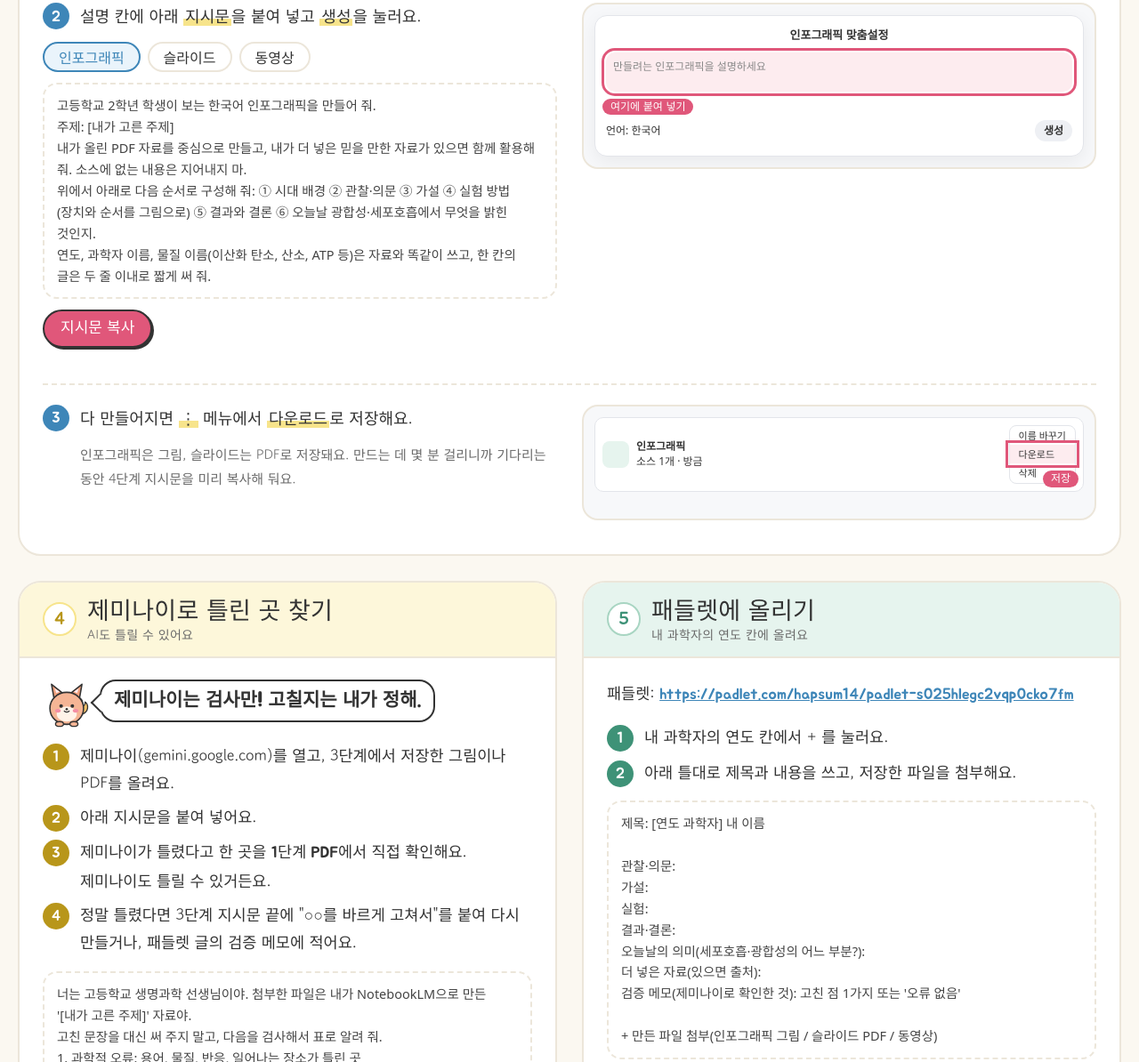
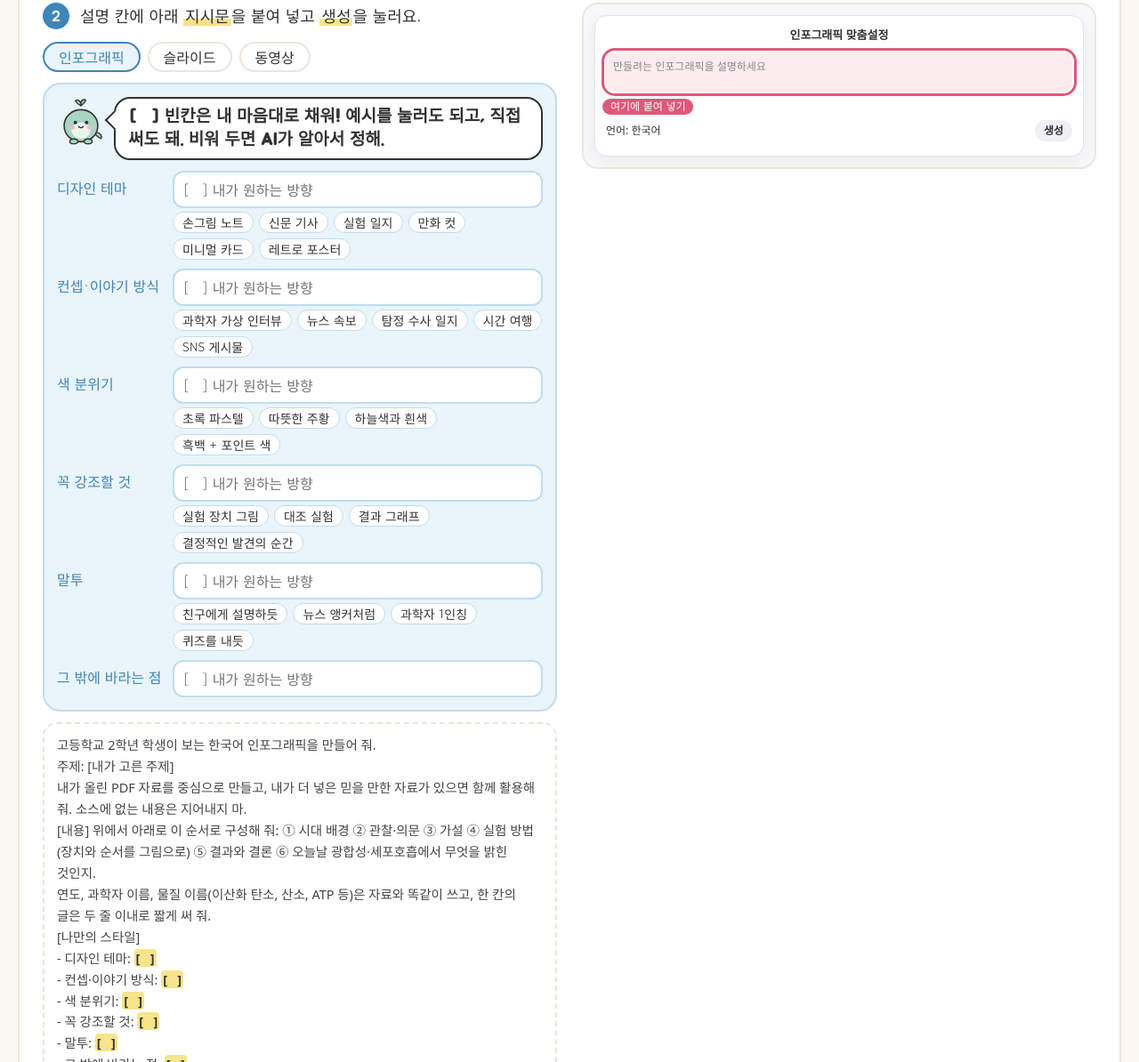
Before and after one commit to hapsum14/light-respiration-history, a plain HTML site: page index.html in a window 1280 px wide. Shown: the part 3135-4329 px from the top of the page at 89% size. Drawn offline with Linux system fonts and the light colour scheme; a web font is replaced by a local one.

Commit message:
지시문에 나만의 스타일 빈칸, 패들렛 담벼락 안내

```diff
--- a/index.html
+++ b/index.html
@@ -176,6 +176,22 @@ th,td{border:1.5px solid var(--line);padding:6px 8px;text-align:left;vertical-al
 .tabs{display:flex;gap:8px;flex-wrap:wrap}
 .tabs button{font-family:var(--head);font-size:16px;border:2px solid var(--line);background:var(--card);color:var(--ink);border-radius:999px;padding:3px 16px;cursor:pointer}
 .tabs button[aria-selected="true"]{border-color:var(--sky-d);background:var(--sky-l);color:var(--sky-d)}
+
+/* 나만의 스타일 빈칸 */
+.style-box{background:var(--sky-l);border:2px solid var(--sky);border-radius:20px;padding:14px;display:flex;flex-direction:column;gap:12px}
+.style-box .say p{font-size:19px}
+.fields{display:flex;flex-direction:column;gap:10px}
+.field{display:grid;grid-template-columns:120px minmax(0,1fr);gap:4px 10px;align-items:center}
+.field label{font-family:var(--head);font-size:16px;color:var(--sky-d)}
+.field input{font:inherit;font-size:16px;border:2px solid var(--sky);border-radius:12px;padding:5px 10px;background:var(--card);color:var(--ink);min-width:0;width:100%}
+.field input:focus{outline:3px solid var(--sky-d);outline-offset:1px}
+.field .chips{grid-column:2;display:flex;flex-wrap:wrap;gap:6px}
+.field .chips:empty{display:none}
+.chip{font-family:var(--body);font-size:14px;border:1.5px solid var(--sky);background:var(--card);color:var(--ink);border-radius:999px;padding:1px 10px;cursor:pointer}
+.chip:hover{background:var(--sky)}
+mark.blank{background:var(--yel);color:var(--ink);border-radius:4px;padding:0 2px;font-weight:700}
+mark.fillv{background:var(--mint);color:#1F5C48;border-radius:4px;padding:0 3px}
+@media (max-width:600px){.field{grid-template-columns:1fr}.field .chips{grid-column:1}}
 
 /* 자기 평가 */
 .check{display:flex;flex-direction:column;gap:8px;margin:0;padding:0;list-style:none}
@@ -377,6 +393,10 @@ th,td{border:1.5px solid var(--line);padding:6px 8px;text-align:left;vertical-al
             <button role="tab" aria-selected="false" data-k="slide" type="button">슬라이드</button>
             <button role="tab" aria-selected="false" data-k="video" type="button">동영상</button>
           </div>
+          <div class="style-box">
+            <div class="say"><svg viewBox="0 0 120 120" aria-hidden="true"><use href="#saerok"/></svg><p>[&nbsp;&nbsp;&nbsp;] 빈칸은 내 마음대로 채워! 예시를 눌러도 되고, 직접 써도 돼. 비워 두면 AI가 알아서 정해.</p></div>
+            <div id="style-fields" class="fields"></div>
+          </div>
           <div class="prompt" id="p-make"></div>
           <div class="btns"><button class="b main" type="button" data-copy="p-make">지시문 복사</button></div></li>
         <li><p class="t">다 만들어지면 <em>⋮</em> 메뉴에서 <em>다운로드</em>로 저장해요.</p>
@@ -405,12 +425,14 @@ th,td{border:1.5px solid var(--line);padding:6px 8px;text-align:left;vertical-al
   </section>
 
   <section class="panel c-mint" id="s5">
-    <header><span class="n">5</span><h2>패들렛에 올리기<small>내 과학자의 연도 칸에 올려요</small></h2></header>
+    <header><span class="n">5</span><h2>패들렛에 올리기<small>우리 반 자료가 한 판에 모여요</small></h2></header>
     <div class="in">
       <p>패들렛: <span id="pd-link" style="font-family:var(--head)"></span></p>
       <ol class="list">
-        <li>내 과학자의 <strong>연도 칸</strong>에서 + 를 눌러요.</li>
-        <li>아래 틀대로 제목과 내용을 쓰고, 저장한 파일을 첨부해요.</li>
+        <li>패들렛 오른쪽 아래 <strong>+ 게시</strong>를 눌러요.</li>
+        <li>제목은 <strong id="pd-title">🌱 1779 잉엔하우스 내 이름</strong>처럼 써요. 🌱 광합성 · 🔥 세포호흡 · 🔬 비교</li>
+        <li>아래 틀대로 내용을 쓰고, 저장한 파일을 첨부해요.</li>
+        <li>글쓰기 창 아래 색(●)을 골라요. 광합성 <strong>그린</strong> · 세포호흡 <strong>레드</strong> · 비교 <strong>블루</strong></li>
       </ol>
       <div class="prompt" id="p-post"></div>
       <div class="btns"><button class="b main" type="button" data-copy="p-post">글 틀 복사</button></div>
@@ -487,24 +509,59 @@ $("b-read").onclick = ()=>{ const d=$("ch-doc"); d.hidden=!d.hidden; $("b-read")
 
 function who(){ return cur ? (cur.kind==="both" ? "광합성과 세포호흡의 전자전달계 비교" : `${cur.name}(${cur.ylab})의 연구`) : "[내가 고른 주제]"; }
 function tag(){ return cur ? (cur.kind==="both" ? "[비교] 전자전달계" : `[${cur.ylab} ${cur.name}]`) : "[연도 과학자]"; }
+/* 나만의 스타일 빈칸: 갈래마다 묻는 항목과 예시 */
+const FIELDS = {
+  theme:  {label:"디자인 테마", ex:["손그림 노트","신문 기사","실험 일지","만화 컷","미니멀 카드","레트로 포스터"]},
+  concept:{label:"컨셉·이야기 방식", ex:["과학자 가상 인터뷰","뉴스 속보","탐정 수사 일지","시간 여행","SNS 게시물"]},
+  color:  {label:"색 분위기", ex:["초록 파스텔","따뜻한 주황","하늘색과 흰색","흑백 + 포인트 색"]},
+  focus:  {label:"꼭 강조할 것", ex:["실험 장치 그림","대조 실험","결과 그래프","결정적인 발견의 순간"]},
+  tone:   {label:"말투", ex:["친구에게 설명하듯","뉴스 앵커처럼","과학자 1인칭","퀴즈를 내듯"]},
+  pages:  {label:"슬라이드 장 수", ex:["5장","6장","8장"]},
+  len:    {label:"동영상 길이", ex:["1분","2분","3분"]},
+  extra:  {label:"그 밖에 바라는 점", ex:[]}
+};
+const KEYS = {info:["theme","concept","color","focus","tone","extra"], slide:["pages","theme","concept","color","focus","tone","extra"], video:["len","concept","tone","focus","extra"]};
+const BL = "[   ]";
+let sv = {}; try{ sv = JSON.parse(localStorage.getItem("lp-style")||"{}"); }catch(e){}
+function saveSv(){ try{ localStorage.setItem("lp-style", JSON.stringify(sv)); }catch(e){} }
+function drawFields(){
+  const box = $("style-fields"); box.innerHTML = "";
+  KEYS[kind].forEach(k=>{
+    const f = FIELDS[k], row = document.createElement("div"); row.className = "field";
+    row.innerHTML = `<label for="sf-${k}">${f.label}</label><input id="sf-${k}" type="text" placeholder="[   ] 내가 원하는 방향" autocomplete="off"><div class="chips"></div>`;
+    const inp = row.querySelector("input"); inp.value = sv[k]||"";
+    inp.addEventListener("input", ()=>{ sv[k] = inp.value.trim(); saveSv(); fill(); });
+    const ch = row.querySelector(".chips");
+    f.ex.forEach(x=>{ const b=document.createElement("button"); b.type="button"; b.className="chip"; b.textContent=x;
+      b.onclick=()=>{ inp.value = inp.value===x ? "" : x; sv[k]=inp.value; saveSv(); fill(); }; ch.appendChild(b); });
+    box.appendChild(row);
+  });
+}
+function esc(s){ return s.replace(/[&<>]/g, c=>({"&":"&amp;","<":"&lt;",">":"&gt;"}[c])); }
 function fill(){
   const w = who();
   const src = "내가 올린 PDF 자료를 중심으로 만들고, 내가 더 넣은 믿을 만한 자료가 있으면 함께 활용해 줘. 소스에 없는 내용은 지어내지 마.";
   const frame = cur && cur.kind==="both"
     ? "① 두 세포소기관의 위치와 하는 일 ② 공통점(전자 운반체, H⁺ 농도 차이, ATP 합성효소) ③ 차이점 표(ATP 합성 장소, 전자공여체, 최종 전자수용체, H⁺가 쌓이는 곳) ④ 이 원리를 밝힌 실험 한 가지 ⑤ 두 과정이 이어지는 순환"
     : "① 시대 배경 ② 관찰·의문 ③ 가설 ④ 실험 방법(장치와 순서를 그림으로) ⑤ 결과와 결론 ⑥ 오늘날 광합성·세포호흡에서 무엇을 밝힌 것인지";
-  $("p-make").textContent = {
-    info: `고등학교 2학년 학생이 보는 한국어 인포그래픽을 만들어 줘.\n주제: ${w}\n${src}\n위에서 아래로 다음 순서로 구성해 줘: ${frame}.\n연도, 과학자 이름, 물질 이름(이산화 탄소, 산소, ATP 등)은 자료와 똑같이 쓰고, 한 칸의 글은 두 줄 이내로 짧게 써 줘.`,
-    slide:`고등학교 2학년 학생이 발표할 한국어 슬라이드 6장을 만들어 줘.\n주제: ${w}\n${src}\n장마다 다음을 하나씩 담아 줘: ${frame}.\n장마다 큰 그림이나 도식 하나와 짧은 문장 3줄 이내로 구성하고, 마지막 장에 참고 문헌을 넣어 줘.`,
-    video:`고등학교 2학년 학생이 보는 2~3분 길이의 한국어 설명 동영상을 만들어 줘.\n주제: ${w}\n${src}\n다음 순서로 이야기해 줘: ${frame}.\n어려운 용어는 처음 나올 때 쉬운 말로 풀어 줘.`
+  const V = k => `{{${k}}}`;
+  const style = KEYS[kind].filter(k=>!["pages","len"].includes(k)).map(k=>`- ${FIELDS[k].label}: ${V(k)}`).join("\n");
+  const tail = `\n[나만의 스타일]\n${style}\n빈칸([   ])으로 남은 항목은 주제에 어울리게 정해 줘. 스타일을 바꿔도 과학 내용은 자료와 똑같이 정확하게 써 줘.`;
+  const raw = {
+    info: `고등학교 2학년 학생이 보는 한국어 인포그래픽을 만들어 줘.\n주제: ${w}\n${src}\n[내용] 위에서 아래로 이 순서로 구성해 줘: ${frame}.\n연도, 과학자 이름, 물질 이름(이산화 탄소, 산소, ATP 등)은 자료와 똑같이 쓰고, 한 칸의 글은 두 줄 이내로 짧게 써 줘.${tail}`,
+    slide:`고등학교 2학년 학생이 발표할 한국어 슬라이드를 ${V("pages")} 만들어 줘.\n주제: ${w}\n${src}\n[내용] 다음을 차례로 담아 줘: ${frame}.\n장마다 큰 그림이나 도식 하나와 짧은 문장 3줄 이내로 구성하고, 마지막 장에 참고 문헌을 넣어 줘.${tail}`,
+    video:`고등학교 2학년 학생이 보는 ${V("len")} 길이의 한국어 설명 동영상을 만들어 줘.\n주제: ${w}\n${src}\n[내용] 다음 순서로 이야기해 줘: ${frame}.\n어려운 용어는 처음 나올 때 쉬운 말로 풀어 줘.${tail}`
   }[kind];
+  $("p-make").innerHTML = esc(raw).replace(/\{\{(\w+)\}\}/g, (_,k)=> sv[k] ? `<mark class="fillv">${esc(sv[k])}</mark>` : `<mark class="blank">${BL}</mark>`);
   $("p-check").textContent = `너는 고등학교 생명과학 선생님이야. 첨부한 파일은 내가 NotebookLM으로 만든 '${w}' 자료야.\n고친 문장을 대신 써 주지 말고, 다음을 검사해서 표로 알려 줘.\n1. 과학적 오류: 용어, 물질, 반응, 일어나는 장소가 틀린 곳\n2. 역사적 오류: 연도, 인물, 실험 방법, 실험 결과가 틀린 곳\n표의 칸: [틀린 부분 | 바른 내용 | 근거(교과서 수준의 사실, 원 논문, 노벨상 누리집처럼 믿을 수 있는 곳)]\n3. '관찰·의문 → 가설 → 실험 → 결과·결론' 네 단계가 모두 들어 있는지, 빠진 단계가 있으면 무엇인지\n확실하지 않은 것은 '확실하지 않음'이라고 써 줘. 틀린 곳이 없으면 '오류 없음'이라고 써 줘.`;
   $("p-post").textContent = `제목: ${tag()} 내 이름\n\n관찰·의문: \n가설: \n실험: \n결과·결론: \n오늘날의 의미(세포호흡·광합성의 어느 부분?): \n더 넣은 자료(있으면 출처): \n검증 메모(제미나이로 확인한 것): 고친 점 1가지 또는 '오류 없음'\n\n+ 만든 파일 첨부(인포그래픽 그림 / 슬라이드 PDF / 동영상)`;
+  $("pd-title").textContent = cur ? `${{light:"🌱",resp:"🔥",both:"🔬"}[cur.kind]} ${cur.kind==="both" ? "비교 전자전달계" : cur.ylab+" "+cur.name} 내 이름` : "🌱 1779 잉엔하우스 내 이름";
   $("mk-title").textContent = `${tag()} 내 이름`;
   $("ex-title").textContent = `${tag()} 김가온`;
 }
 $("kind-tabs").addEventListener("click", e=>{ const b=e.target.closest("button"); if(!b) return; kind=b.dataset.k;
-  document.querySelectorAll("#kind-tabs button").forEach(x=>x.setAttribute("aria-selected", x===b)); fill(); });
+  document.querySelectorAll("#kind-tabs button").forEach(x=>x.setAttribute("aria-selected", x===b)); drawFields(); fill(); });
+drawFields();
 document.querySelectorAll("[data-copy]").forEach(b=> b.onclick = ()=> copy($(b.dataset.copy).textContent, "복사했어요!"));
 
 function copy(text, msg){
```
